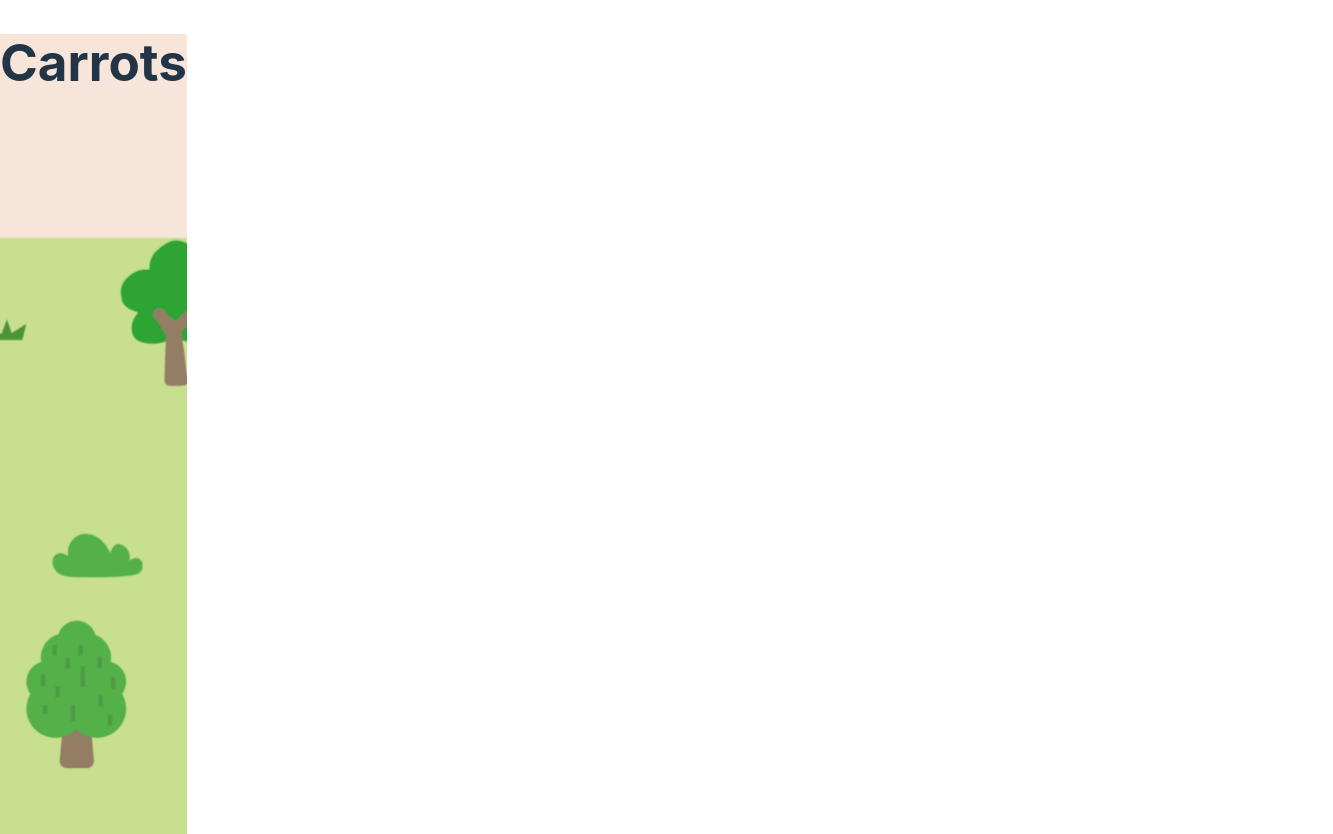
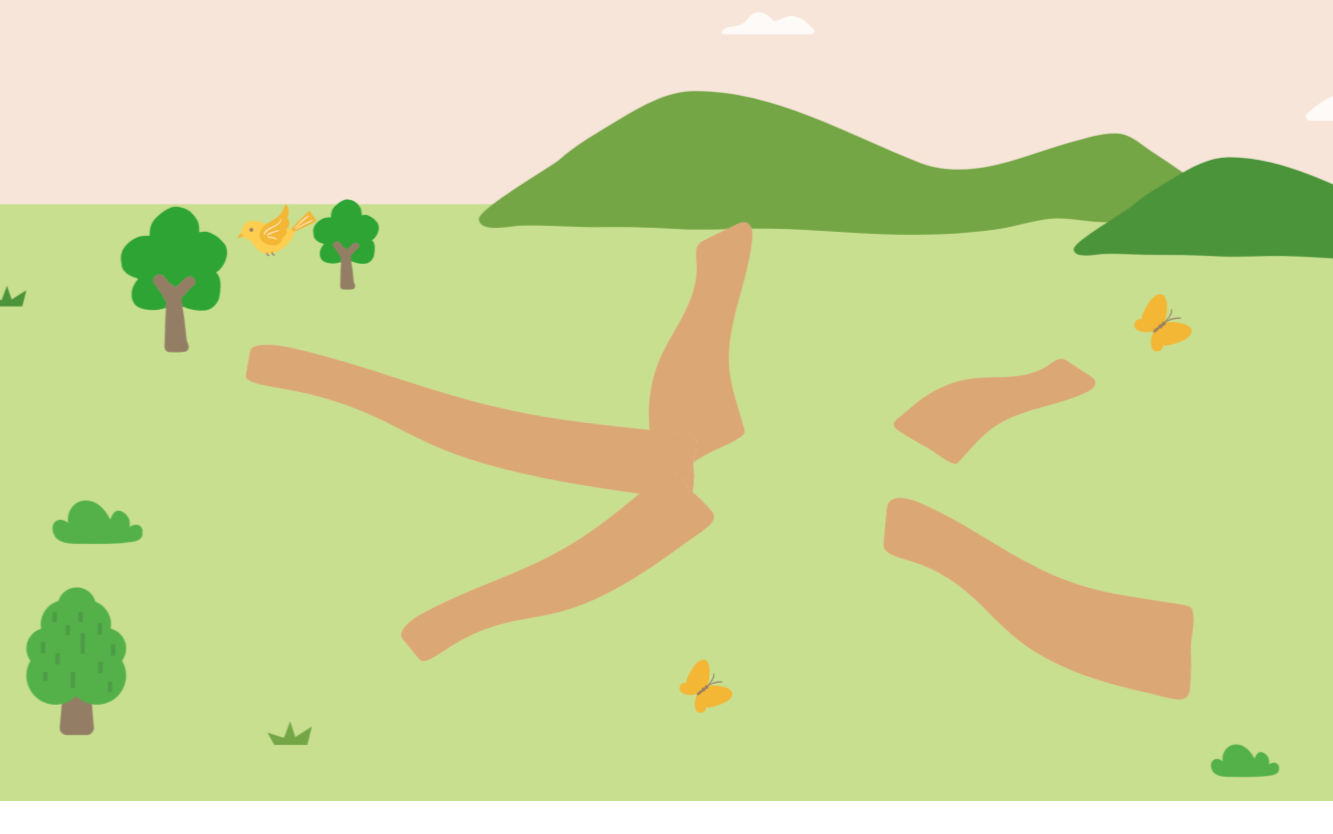
Before and after one commit to KimDohaAcc/Toby-carrot-garden, a React (Vite) app in the folder frontend/toby/: page /carrot in a window 1280 px wide. Shown: the whole page, 1333 px wide, since content can reach past the window. After the commit the page ends 807 px from the top, so only its background shows below. Built offline with nearby package versions, Linux system fonts and the light colour scheme.

Commit message:
:art: Feat: App.js 수정

```diff
--- a/frontend/toby/src/App.tsx
+++ b/frontend/toby/src/App.tsx
@@ -18,12 +18,12 @@ function App() {
 
   return (
     <div
-      style={{
-        position: "relative",
-        height: "100vh",
-        display: "block",
-        ...backgroundStyle,
-      }}
+    // style={{
+    //   position: "relative",
+    //   height: "100vh",
+    //   display: "block",
+    //   ...backgroundStyle,
+    // }}
     >
       <Routes>
         <Route path="/" element={<MainPage />} />
--- /dev/null
+++ b/frontend/toby/src/pages/Carrot.css
@@ -0,0 +1,9 @@
+.image-container {
+  overflow: hidden;
+  transition: transform 0.3s ease-in-out;
+  cursor: pointer; /* 마우스 커서를 포인터로 변경 */
+}
+
+.image-container.clicked {
+  transform: scale(1.2);
+}
--- a/frontend/toby/src/pages/Carrot.tsx
+++ b/frontend/toby/src/pages/Carrot.tsx
@@ -1,9 +1,19 @@
-import React from "react";
+import React, { useState } from "react";
+import "./Carrot.css";
 
 const Carrot = () => {
+  const [isClicked, setIsClicked] = useState(false);
+
+  const handleImageClick = () => {
+    setIsClicked(!isClicked);
+  };
+
   return (
-    <div>
-      <h1>Carrots</h1>
+    <div
+      className={`image-container ${isClicked ? "clicked" : ""}`}
+      onClick={handleImageClick}
+    >
+      <img src="src\assets\images\backgroundImage.png" alt="이미지" />
     </div>
   );
 };
```
